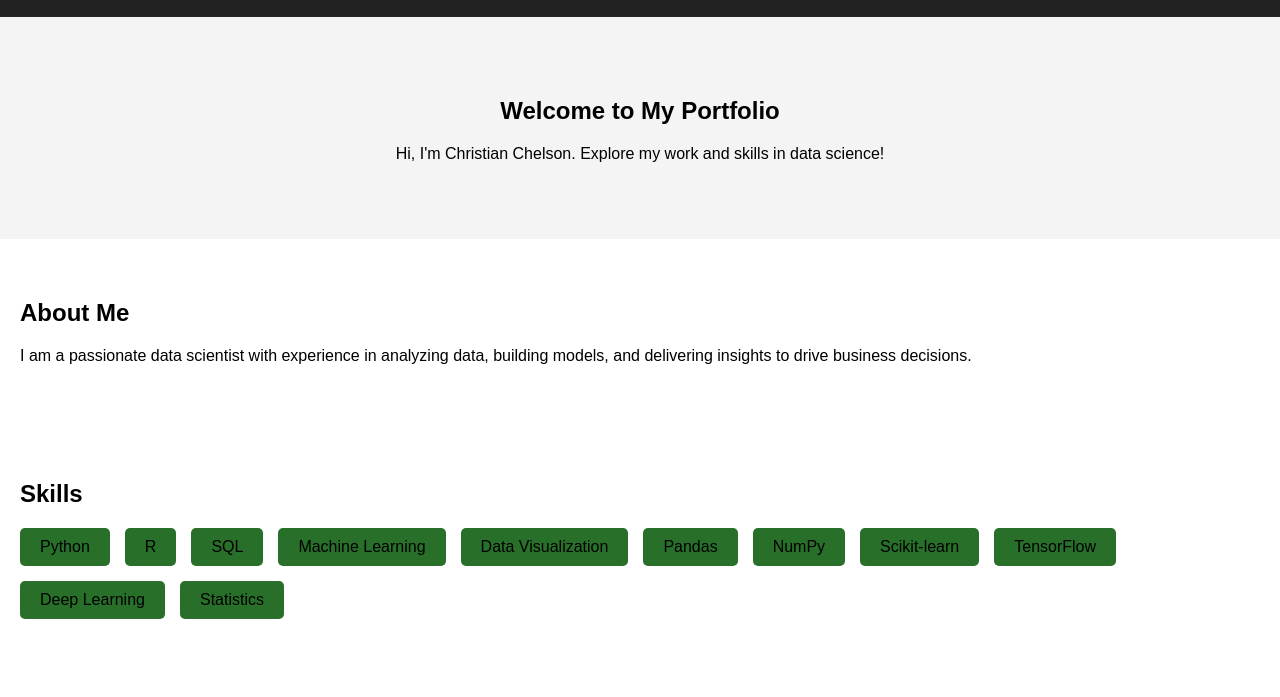
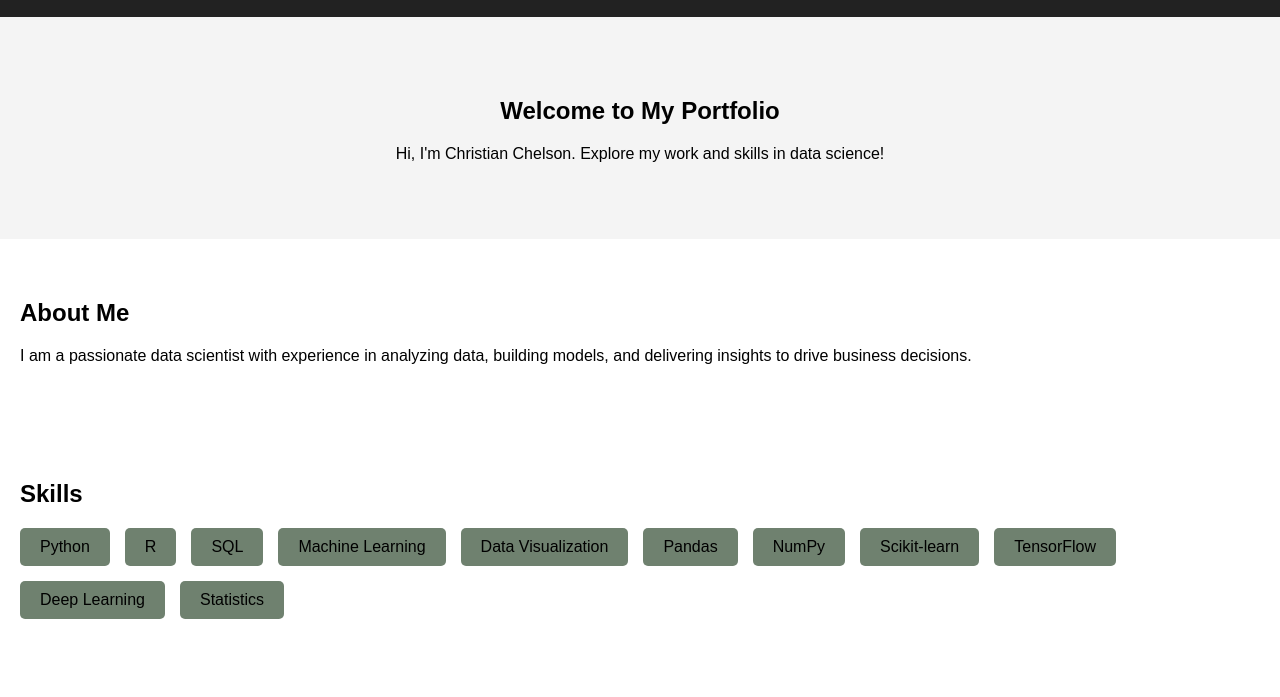
Before and after one commit to thatduke005/my-portfoilo, a plain HTML site: page index.html in a window 1280 px wide. Shown: the part 103-800 px from the top of the page. Drawn offline with Linux system fonts and the light colour scheme.

Commit message:
Fixed the color to lighter to make it easier to see skills.

```diff
--- a/index.html
+++ b/index.html
@@ -11,7 +11,7 @@
     .hero { background: #f4f4f4; padding: 60px 20px; text-align: center; }
     section { padding: 40px 20px; }
     .skills-list { display: flex; flex-wrap: wrap; gap: 15px; }
-    .skill { background: #287029; padding: 10px 20px; border-radius: 5px; }
+    .skill { background: #6f816f; padding: 10px 20px; border-radius: 5px; }
   </style>
 </head>
 <body>
```
